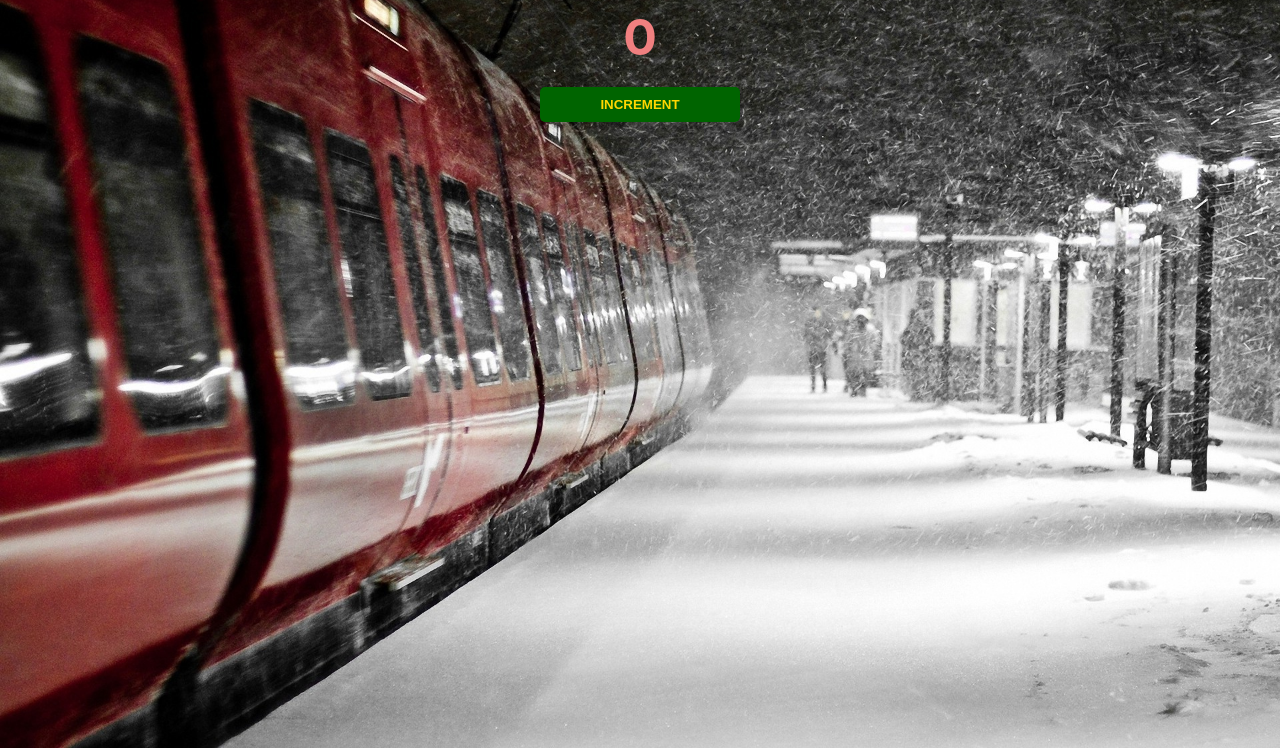
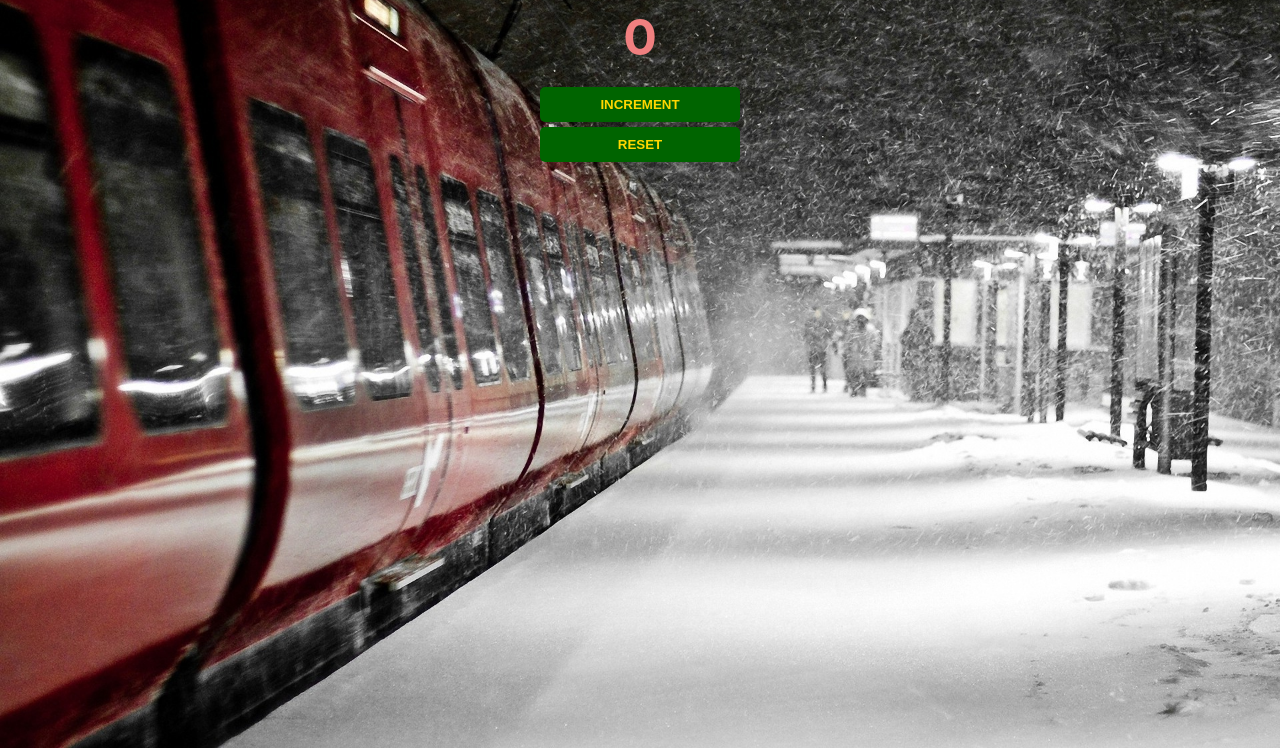
Before and after one commit to Jakestep/PSL-Internship, a plain HTML site: page index.html in a window 1280 px wide. Shown: the part 52-800 px from the top of the page. Drawn offline with Linux system fonts and the light colour scheme.

Commit message:
Added reset button

```diff
--- a/index.css
+++ b/index.css
@@ -38,3 +38,8 @@ button {
 #save-btn {
     background: darkgreen;
 }
+
+#reset-btn {
+    background: darkgreen;
+    color: gold;
+}
--- a/index.html
+++ b/index.html
@@ -6,6 +6,8 @@
         <h1>People entered:</h1>
         <h2 id="count-el">0</h2>
         <button id="increment-btn" onclick="increment()">INCREMENT</button>
+        <br>
+        <button id="reset-btn" onclick="reset()">RESET</button>
         <script src="index.js"></script>
     </body>
 </html>
--- a/index.js
+++ b/index.js
@@ -33,3 +33,8 @@ function increment() {
     console.log(count)
     document.getElementById("count-el").innerText = count
 }
+
+function reset() {
+    count = 0
+    document.getElementById("count-el").innerText = count
+}
```
